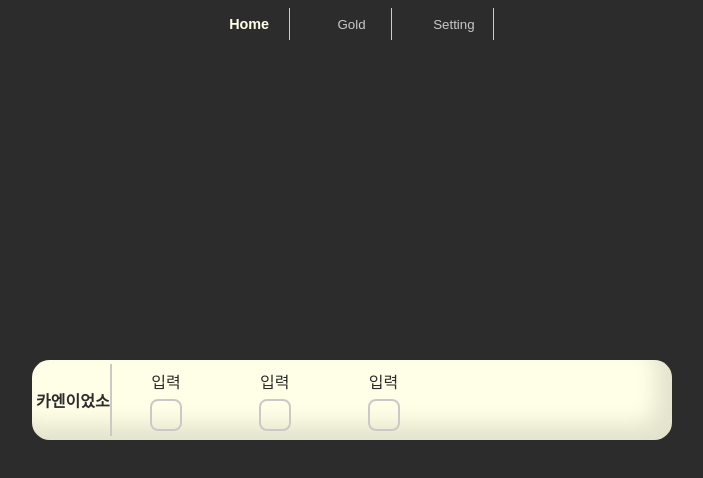
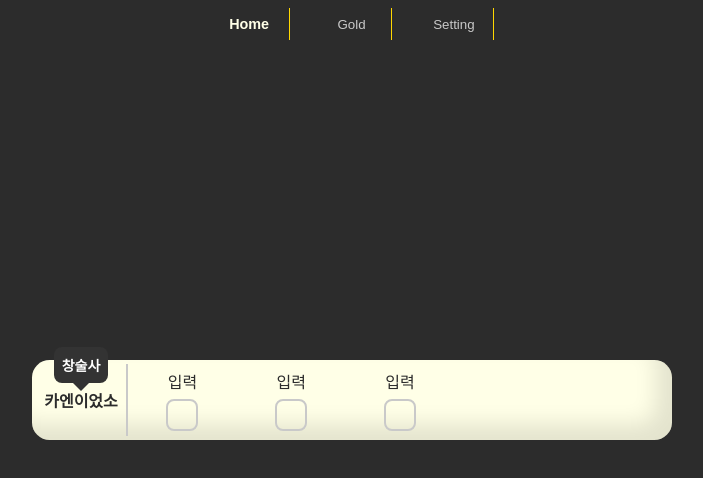
Before and after one commit to KAEN7/lostgold, a Next.js app: page /gold in a window 1280 px wide. Shown: the top 478 px of the page, without its empty margins (288-991 px from the left). Built offline with nearby package versions, Linux system fonts and the light colour scheme.

Commit message:
Add: Hover 말풍선 컴포넌트

```diff
--- /dev/null
+++ b/components/atoms/HoverBox.tsx
@@ -0,0 +1,46 @@
+// 호버시 나타날 말풍선
+
+import styled from "styled-components";
+
+const ArrowBox = styled.div`
+	text-align: center;
+	position: absolute;
+	width: fit-content;
+	padding: 8px;
+	-webkit-border-radius: 8px;
+	-moz-border-radius: 8px;
+	border-radius: 8px;
+	background: #333;
+	color: #fff;
+	font-size: 14px;
+	bottom: ${(props) => (props.direction ? "-49px" : "29px")};
+
+	&:after {
+		position: absolute;
+		left: 50%;
+		width: 0;
+		height: 0;
+		margin-left: -10px;
+		border: solid transparent;
+		border-color: rgba(51, 51, 51, 0);
+		border-bottom-color: #333;
+		border-width: 10px;
+		pointer-events: none;
+		content: " ";
+
+		transform: ${(props) =>
+			props.direction ? "rotate(0deg)" : "rotate(180deg)"};
+		bottom: ${(props) => (props.direction ? "100%" : "-50%")};
+	}
+`;
+
+export interface IHoverBox {
+	job?: string;
+	direction?: boolean; // true면 화살표가 아래
+}
+
+const HoverBox: React.FC<IHoverBox> = ({ job, direction }) => {
+	return <ArrowBox direction={direction}>{job}</ArrowBox>;
+};
+
+export default HoverBox;
--- a/components/molecules/TableRow.tsx
+++ b/components/molecules/TableRow.tsx
@@ -5,6 +5,7 @@ import { useState } from "react";
 import styled from "styled-components";
 import { flexCenter, color } from "../../styles/theme";
 import CheckBox from "../atoms/CheckBox";
+import HoverBox from "../atoms/HoverBox";
 
 const ItemRow = styled.div`
 	display: flex;
@@ -21,14 +22,16 @@ const ItemHeader = styled.div`
 	${flexCenter}
 
 	height: 90%;
+	min-width: 6rem;
 	border-right: 0.14rem solid ${color.gray};
+	cursor: pointer;
 
 	span {
+		${flexCenter}
+
 		font-weight: bold;
-	}
-
-	.hoverSpan {
-		display: none;
+		text-align: center;
+		position: relative;
 	}
 `;
 
@@ -39,15 +42,20 @@ export interface ICheckBox {
 }
 
 const TableRow: React.FC<ICheckBox> = ({ name, job }) => {
+	const [hover, setHover] = useState(true);
+
 	return (
 		<ItemRow>
-			<ItemHeader>
+			<ItemHeader
+				onMouseEnter={() => setHover(true)}
+				onMouseLeave={() => setHover(false)}
+			>
 				<Image src="/" width="4" height="4" />
 				{/* todo hover시 보이게 적용 */}
 
 				<span>
+					{hover && <HoverBox job={job} direction={false} />}
 					{name}
-					<span className="hoverSpan">{job}</span>
 				</span>
 			</ItemHeader>
 
```
Also changed, not shown: tsconfig.json (+6 -1 lines), 2 other files (tests, documents, lock files or other folders).
